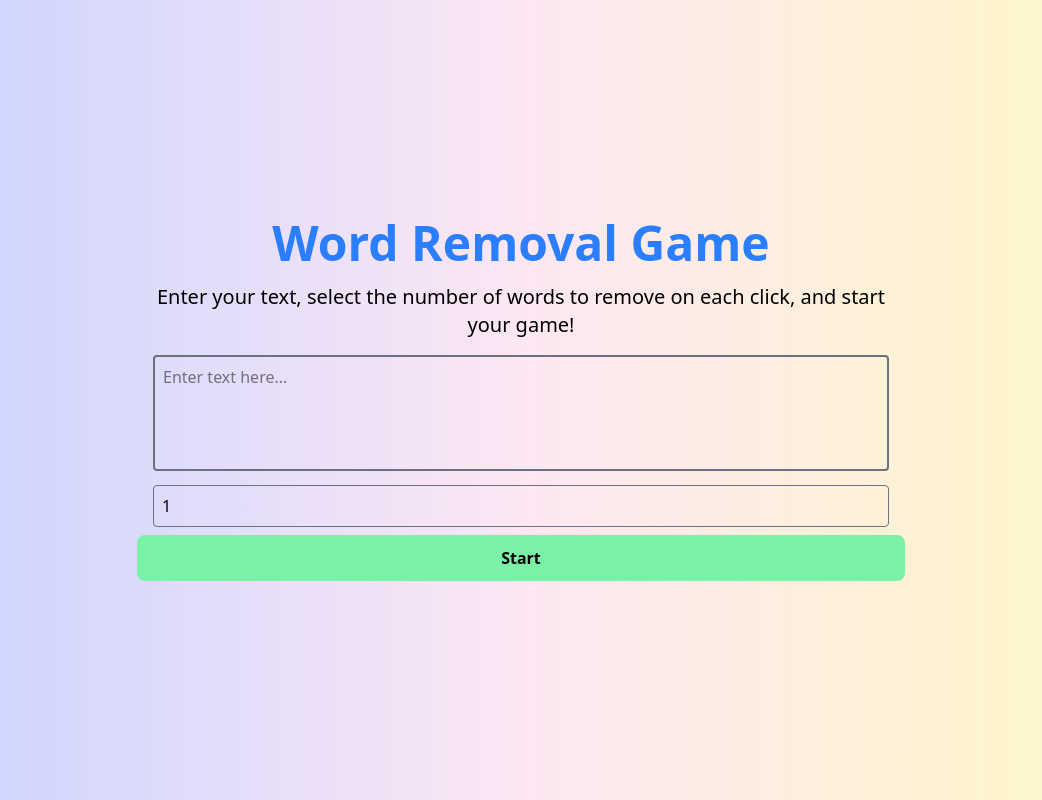
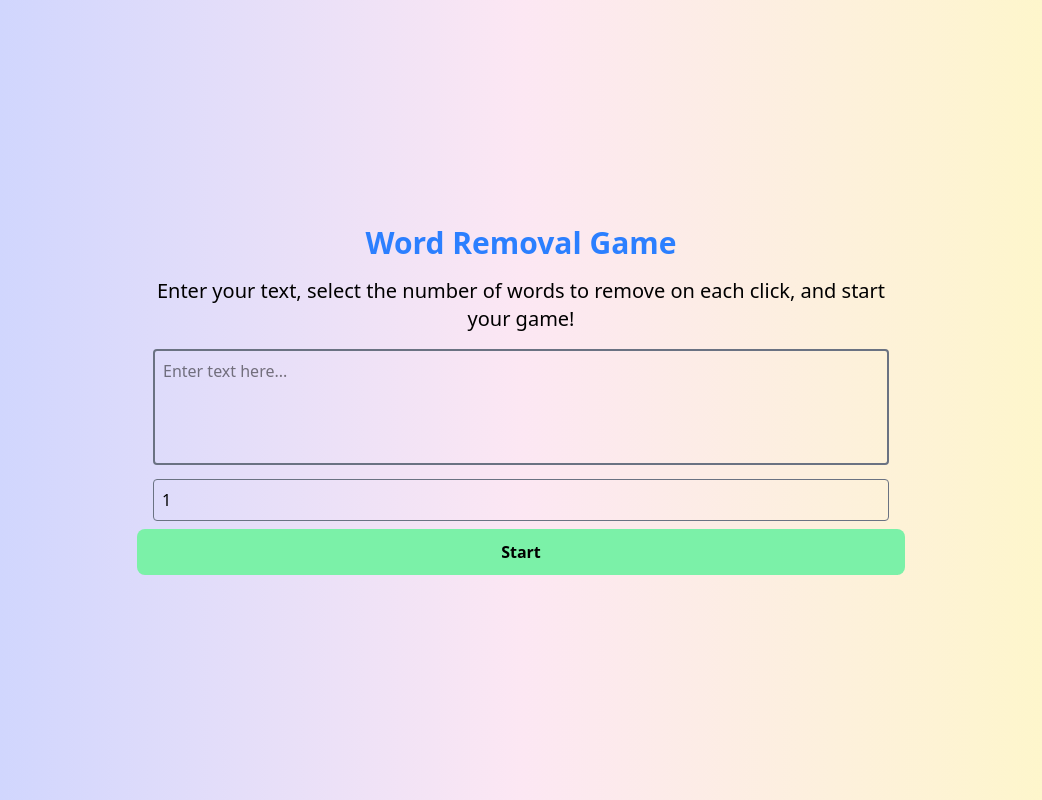
Before and after one commit to AndyPetersen90/word-removal-game, a React (Vite) app: page / in a window 1280 px wide. Shown: the whole page, without its empty margins (119-1161 px from the left). Built offline with nearby package versions, Linux system fonts and the light colour scheme.

Commit message:
More custom breakpoints and font sizes

```diff
--- a/src/App.tsx
+++ b/src/App.tsx
@@ -106,7 +106,7 @@ export default function App() {
             {words.map((word, index) => (
               <span
                 key={index}
-                className={`text-5xl md:text-6xl lg:text-7xl xl:text-massive font-bold text-black ${hiddenIndexes.has(index) ? "invisible" : ""}`}
+                className={`text-4xl xsm:text-[3rem] sm:text-[4rem] md:text-[5rem] lg:text-[6rem] xl:text-[7rem] 2xl:text-9xl supermassive:text-massive font-bold text-black ${hiddenIndexes.has(index) ? "invisible" : ""}`}
               >
                 {word}{" "}
               </span>
--- a/src/index.css
+++ b/src/index.css
@@ -1,7 +1,15 @@
 @import "tailwindcss";
 
 @theme {
-  --text-massive: 9rem
+  --text-massive: 9rem;
+
+  --breakpoint-xsm: 475px;
+  --breakpoint-sm: 800px;
+  --breakpoint-md: 1100px;
+  --breakpoint-lg: 1550px;
+  --breakpoint-xl: 2250px;
+  --breakpoint-2xl: 2570px;
+  --breakpoint-supermassive: 3300px;
 }
 
 
```
